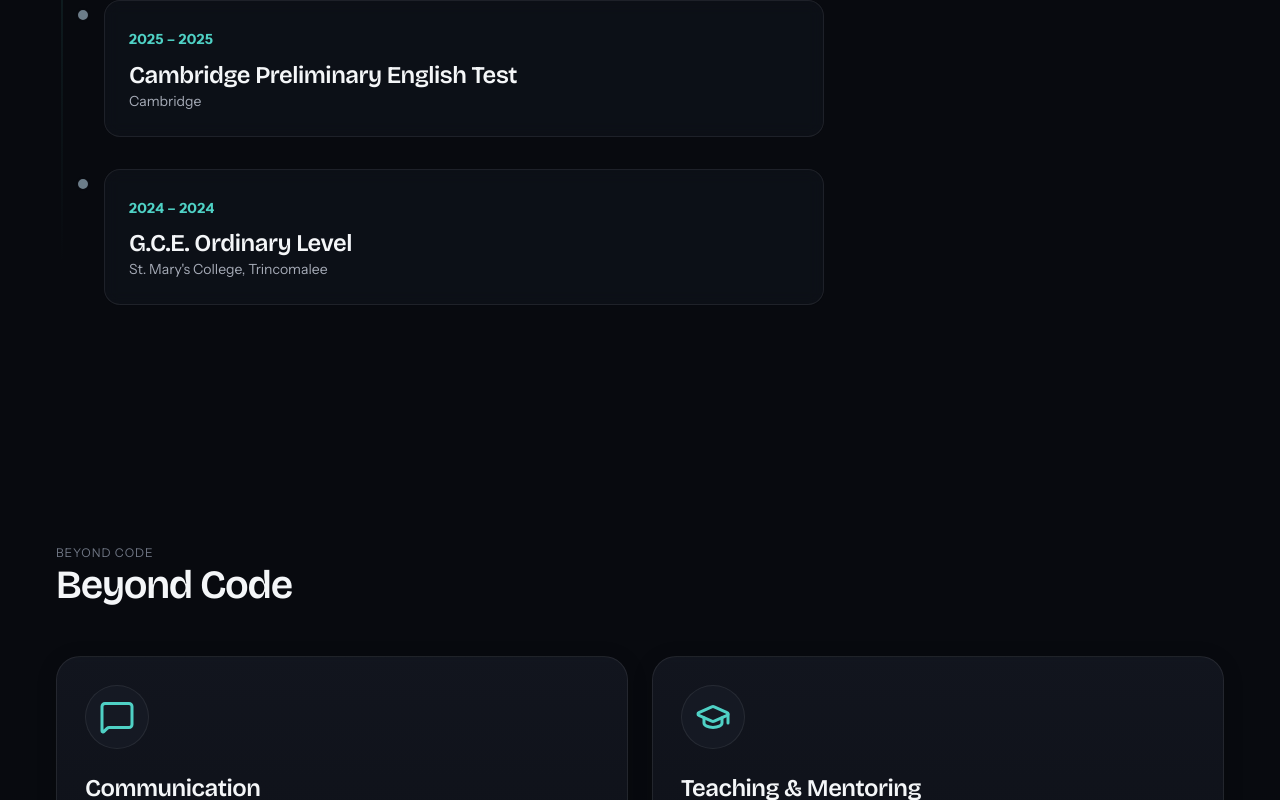
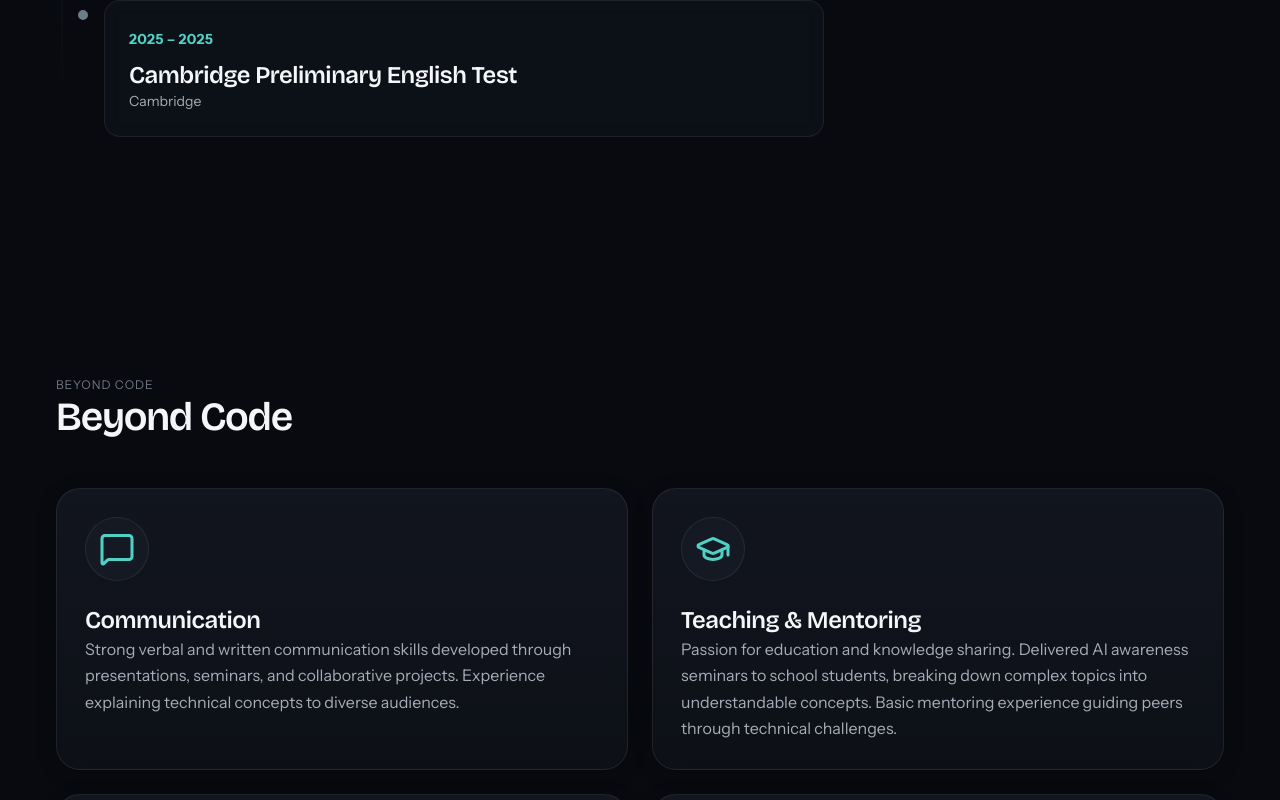
Before and after one commit to ShavishaThiloshini/MyPortfolio, a React (Vite) app in the folder shavisha-portfolio/: page / in a window 1280 px wide. Shown: the part 5146-5946 px from the top of the page. Built offline with nearby package versions, Linux system fonts and the light colour scheme.

Commit message:
Education Remove

```diff
--- a/shavisha-portfolio/src/data/education.js
+++ b/shavisha-portfolio/src/data/education.js
@@ -39,14 +39,6 @@ const education = [
     endYear: 2025,
     status: 'Completed',
   },
-  {
-    id: 'gce-ol',
-    institution: "St. Mary's College, Trincomalee",
-    qualification: 'G.C.E. Ordinary Level',
-    startYear: 2024,
-    endYear: 2024,
-    status: 'Completed',
-  },
 ]
 
 export default education
--- a/shavisha-portfolio/src/styles/tokens.css
+++ b/shavisha-portfolio/src/styles/tokens.css
@@ -1,3 +1,4 @@
+
 @theme {
   --color-background: #080a0f;
   --color-secondary: #0e1118;
```
